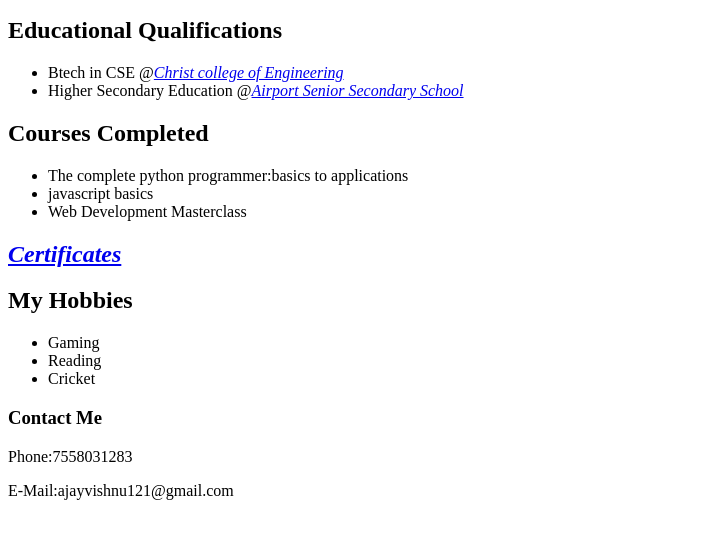
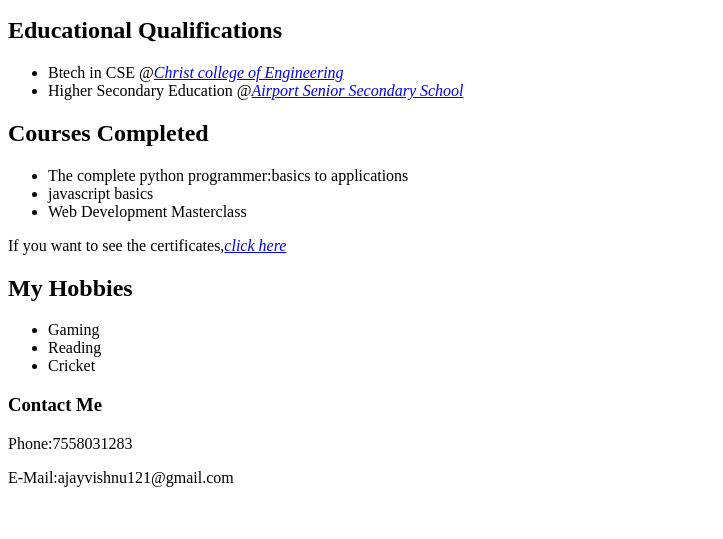
Before and after one commit to ajayvishnu18/CV, a plain HTML site: page index.html in a window 1280 px wide. Shown: the part 227-766 px from the top of the page, without its empty margins (0-723 px from the left). Drawn offline with Linux system fonts and the light colour scheme.

Commit message:
Update index.html

```diff
--- a/index.html
+++ b/index.html
@@ -30,7 +30,7 @@
         <li>javascript basics</li>
         <li>Web Development Masterclass</li>
     </ul>
-    <h2><a href="Certificates.html"><em>Certificates</em></a></h2>
+    <p>If you want to see the certificates,<a href="Certificates.html"><em>click here</em></a></p>
     <h2>My Hobbies</h2>
     <ul>
         <li>Gaming</li>
```
